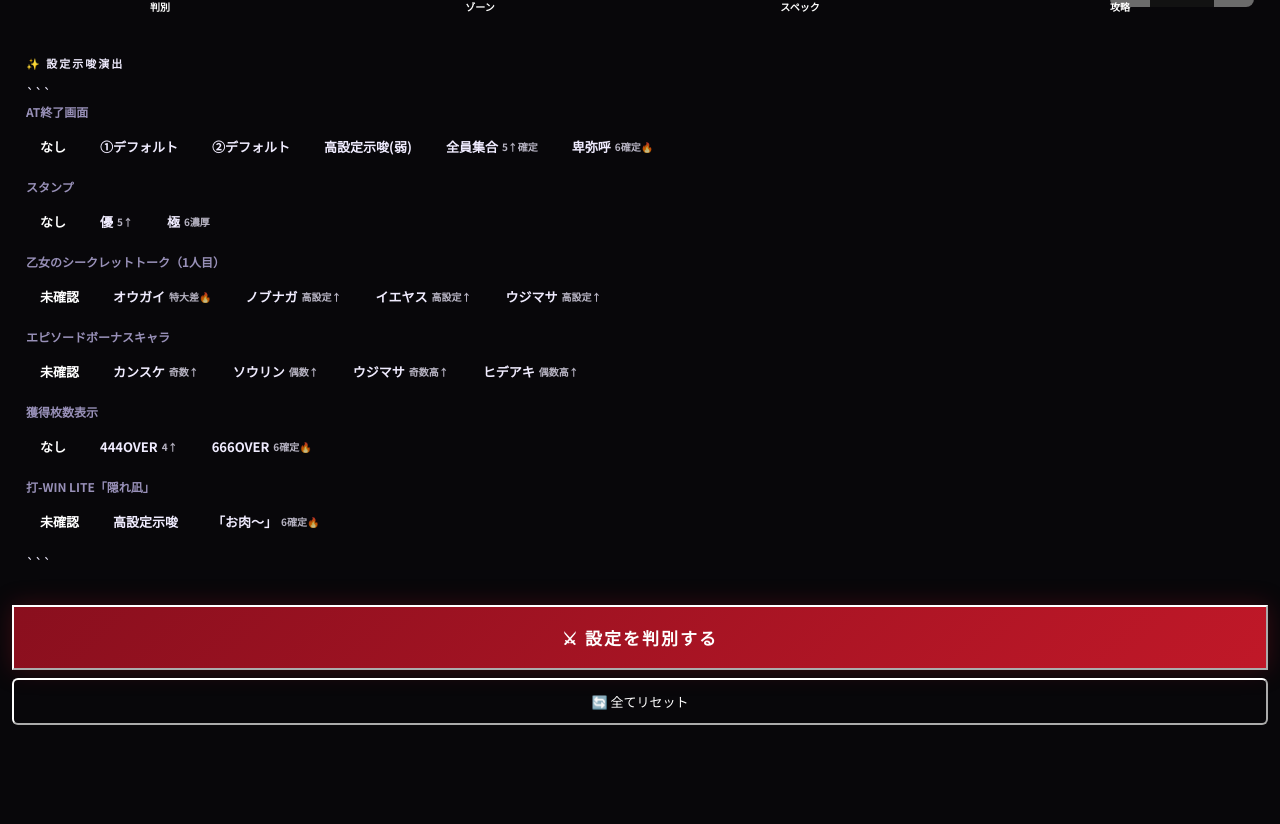
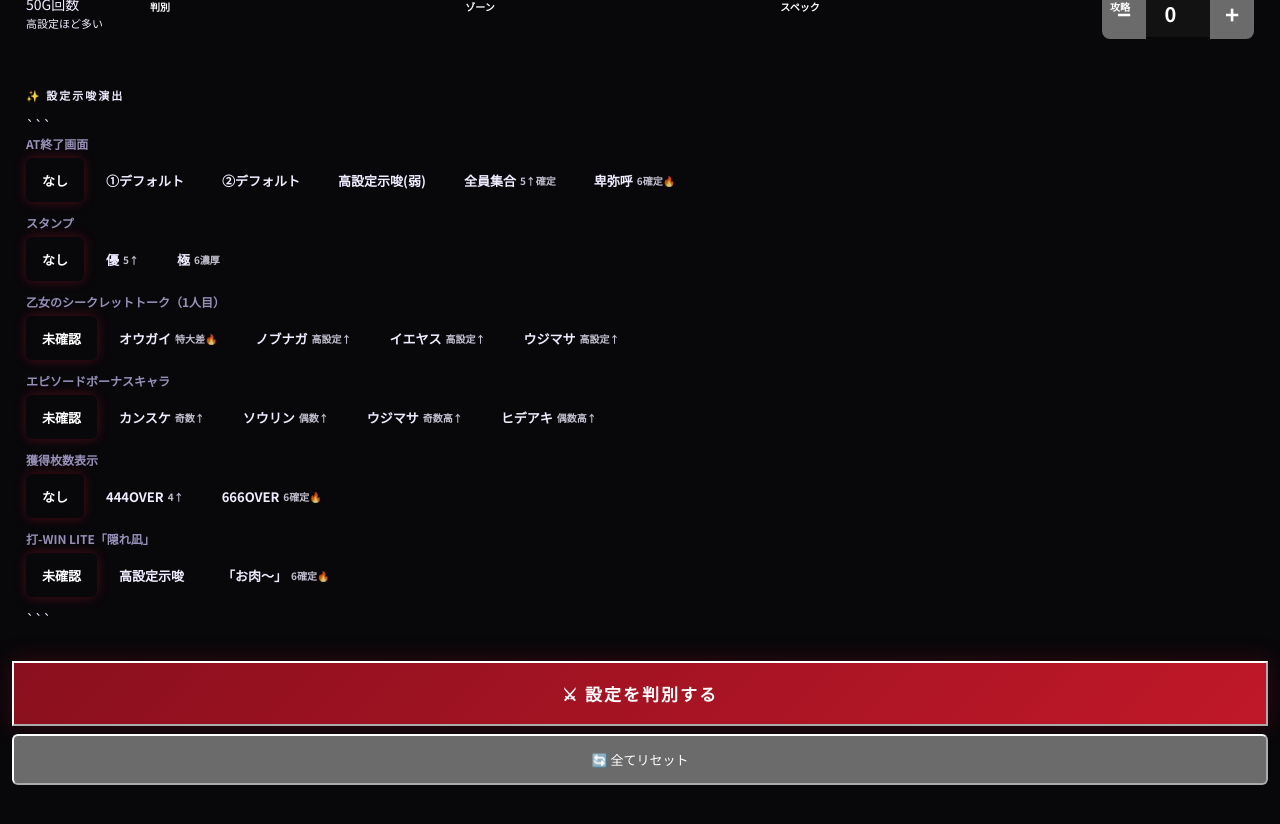
Before and after one commit to tsukiproduct/tsuki-github, a plain HTML site: page otome4_kaiseki/index.html in a window 1280 px wide. Shown: the part 780-1604 px from the top of the page. Drawn offline with Linux system fonts and the light colour scheme.

Commit message:
index.html を更新

```diff
--- a/otome4_kaiseki/index.html
+++ b/otome4_kaiseki/index.html
@@ -117,13 +117,13 @@ gap:10px;
 /* 数値入力: 大きく・数字キーボード対応 */
 .num-wrap{display:flex;align-items:center;gap:0;border:1px solid var(–border2);border-radius:8px;overflow:hidden}
 .num-btn{
-width:40px;height:48px;
+width:44px;height:52px;
 background:var(–bg3);border:none;
-color:var(–t1);font-size:22px;font-weight:700;
+color:var(–gold-hi);font-size:24px;font-weight:700;
 cursor:pointer;display:flex;align-items:center;justify-content:center;
-transition:background .1s;flex-shrink:0;
+transition:all .1s;flex-shrink:0;
 }
-.num-btn:active{background:var(–border2)}
+.num-btn:active{background:var(–gold-dim);transform:scale(.9)}
 .num-inp{
 width:64px;height:48px;text-align:center;
 background:var(–bg3);border:none;border-left:1px solid var(–border);border-right:1px solid var(–border);
@@ -134,32 +134,49 @@ color:var(–t1);font-size:20px;font-weight:700;
 /* ── CHIPS (大きめ・押しやすい) ── */
 .chips{display:flex;flex-wrap:wrap;gap:6px;margin:6px 0 12px}
 .chip{
-padding:9px 14px;border-radius:6px;font-size:13px;font-weight:700;
-cursor:pointer;border:1px solid var(–border2);
+padding:10px 16px;border-radius:6px;font-size:13px;font-weight:700;
+cursor:pointer;border:2px solid var(–border2);
 background:var(–bg3);color:var(–t3);
-transition:all .12s;white-space:nowrap;
-min-height:40px;display:flex;align-items:center;
+transition:all .1s;white-space:nowrap;
+min-height:44px;display:flex;align-items:center;
 }
-.chip.on{background:var(–red-dim);border-color:var(–red);color:#fff}
-.chip.on.gold{background:var(–gold-dim);border-color:var(–gold);color:var(–gold-hi)}
-.chip.on.cyan{background:var(–cyan-dim);border-color:var(–cyan);color:var(–cyan)}
-.chip-sub{font-size:10px;opacity:.75;margin-left:4px}
+.chip:active{transform:scale(.94);background:var(–border2)}
+.chip.on{
+background:var(–red-dim);border-color:var(–red);color:#fff;
+box-shadow:0 0 12px #e0203a50;
+}
+.chip.on.gold{
+background:var(–gold-dim);border-color:var(–gold);color:var(–gold-hi);
+box-shadow:0 0 12px #c8922a50;
+}
+.chip.on.cyan{
+background:var(–cyan-dim);border-color:var(–cyan);color:var(–cyan);
+box-shadow:0 0 12px #18c8d450;
+}
+.chip-sub{font-size:10px;opacity:.8;margin-left:4px}
 
 /* ── 判別ボタン ── */
 .btn-judge{
 width:100%;padding:18px;margin-top:8px;
 background:linear-gradient(135deg,#8a0f1e,#c01828);
-border:1px solid var(–red);border-radius:var(–r);
+border:2px solid var(–red);border-radius:var(–r);
 color:#fff;font-size:17px;font-weight:900;letter-spacing:2px;
 cursor:pointer;box-shadow:0 0 24px #c0182840;
-transition:all .15s;
+transition:all .1s;
 }
-.btn-judge:active{transform:scale(.98);box-shadow:none}
+.btn-judge:active{
+transform:scale(.95);
+background:linear-gradient(135deg,#ff2040,#c01828);
+box-shadow:0 0 50px #ff204099;
+border-color:#ff4060;
+}
 .btn-reset{
-width:100%;padding:12px;margin-top:8px;
-background:transparent;border:1px solid var(–border);
-border-radius:6px;color:var(–t3);font-size:13px;cursor:pointer;
+width:100%;padding:14px;margin-top:8px;
+background:var(–bg3);border:1px solid var(–border2);
+border-radius:6px;color:var(–t2);font-size:13px;cursor:pointer;
+transition:all .1s;
 }
+.btn-reset:active{background:var(–border2);color:var(–t1)}
 
 /* ── 結果パネル ── */
 .result-panel{
```
